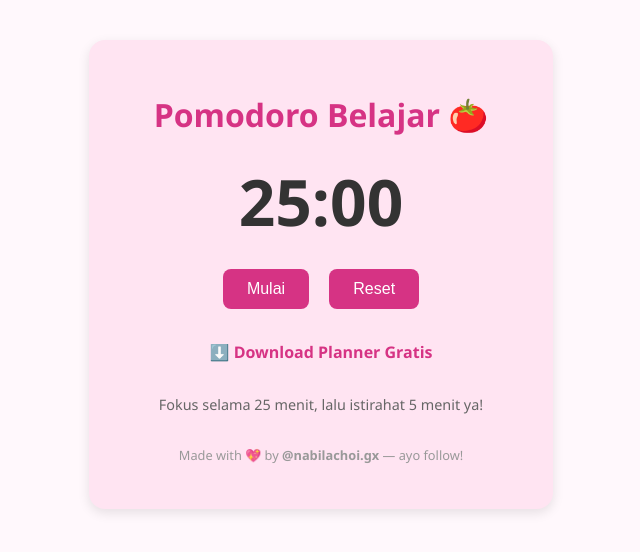
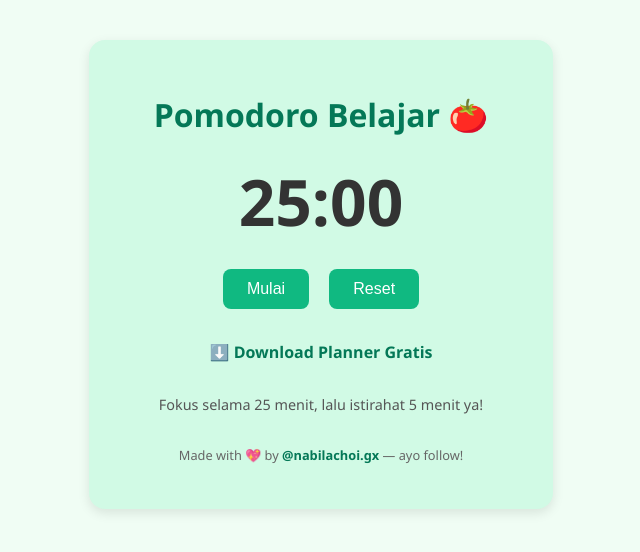
Before and after one commit to nabilagx/pomodoro-nabilachoi, a plain HTML site: page index.html in a window 1280 px wide. Shown: the whole page, without its empty margins (319-959 px from the left). Drawn offline with Linux system fonts and the light colour scheme.

Commit message:
Update index.html

```diff
--- a/index.html
+++ b/index.html
@@ -7,7 +7,7 @@
   <style>
     body {
       font-family: 'Segoe UI', sans-serif;
-      background: #fff8fc;
+      background: #f0fdf4;
       color: #333;
       text-align: center;
       padding: 2rem;
@@ -15,14 +15,14 @@
     .container {
       max-width: 400px;
       margin: auto;
-      background: #ffe4f2;
+      background: #d1fae5;
       border-radius: 1rem;
       padding: 2rem;
       box-shadow: 0 4px 12px rgba(0,0,0,0.1);
       position: relative;
     }
     h1 {
-      color: #d63384;
+      color: #047857;
     }
     #timer {
       font-size: 4rem;
@@ -36,28 +36,33 @@
       border: none;
       border-radius: 0.5rem;
       cursor: pointer;
-      background-color: #d63384;
+      background-color: #10b981;
       color: white;
     }
     button:hover {
-      background-color: #c2186a;
+      background-color: #059669;
     }
     .note {
       margin-top: 2rem;
       font-size: 0.9rem;
-      color: #666;
+      color: #555;
     }
     .download {
       display: block;
       margin-top: 1.5rem;
-      color: #d63384;
+      color: #047857;
       font-weight: bold;
       text-decoration: none;
     }
     .watermark {
       margin-top: 2rem;
       font-size: 0.8rem;
-      color: #999;
+      color: #666;
+    }
+    .watermark a {
+      color: #047857;
+      text-decoration: none;
+      font-weight: bold;
     }
   </style>
 </head>
@@ -69,7 +74,7 @@
     <button onclick="resetTimer()">Reset</button>
     <a href="#" class="download">⬇️ Download Planner Gratis</a>
     <p class="note">Fokus selama 25 menit, lalu istirahat 5 menit ya!</p>
-    <p class="watermark">Made with 💖 by <strong>@nabilachoi.gx</strong> — ayo follow!</p>
+    <p class="watermark">Made with 💖 by <a href="https://instagram.com/nabilachoi.gx" target="_blank">@nabilachoi.gx</a> — ayo follow!</p>
     <audio id="alarm" src="https://www.soundjay.com/buttons/sounds/button-3.mp3" preload="auto"></audio>
   </div>
 
```
